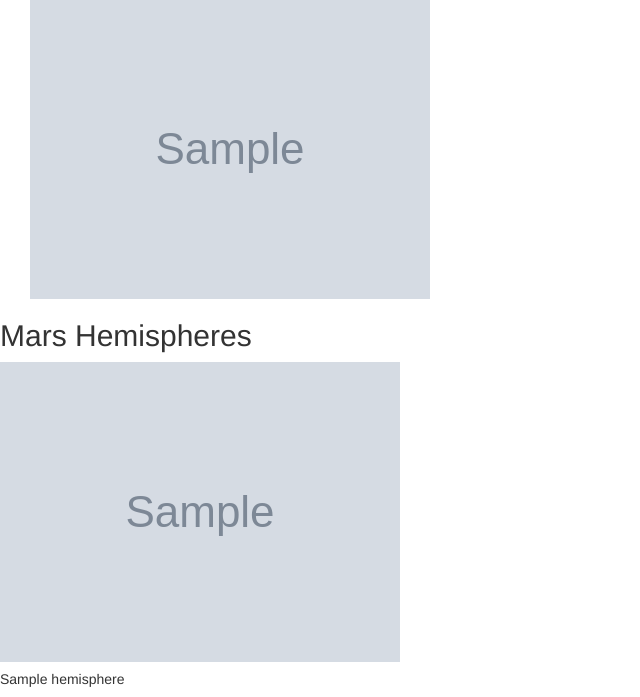
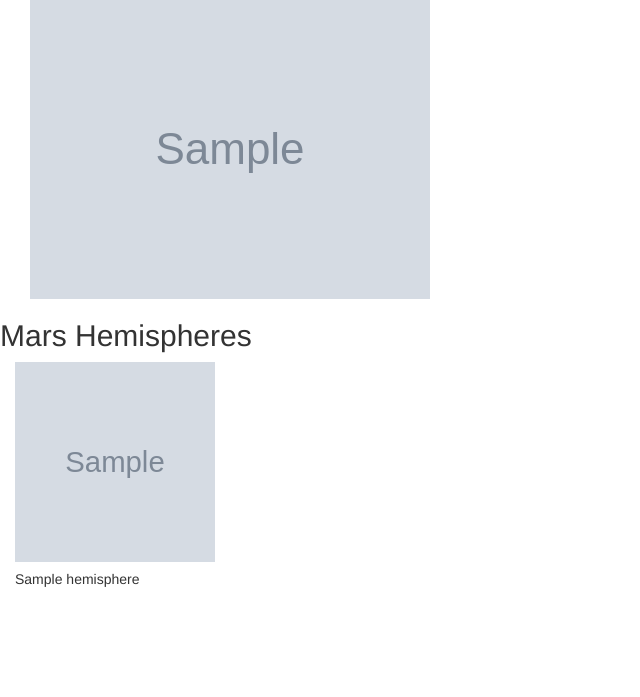
Before and after one commit to SoWhitIs/mission-to-mars, a Flask app: page / in a window 1280 px wide. Shown: the part 468-1165 px from the top of the page, without its empty margins (0-640 px from the left). After the commit the page ends 1055 px from the top, so only its background shows below. Run offline with Flask 2, Linux system fonts and the light colour scheme; grey boxes marked "Sample" are stand-in pictures; a database or web service that is not in the repository returns one stand-in record (values such as "Sample title"); some libraries are stand-ins or nearby versions.

Commit message:
testing layouts

```diff
--- a/templates/index.html
+++ b/templates/index.html
@@ -53,11 +53,15 @@
             <div class="column">
           <h2> Mars Hemispheres</h2>
 
+          <div class="col-sm-8">
+            <div class="center">
           {% for hemisphere in mars.hemispheres %}
-          <img src="{{hemisphere['img_url']|default('static/images/error.png', true)}}" alt="...">
+          <img src="{{hemisphere['img_url']|default('static/images/error.png', true)}}" alt=".." style="width:200px;height:200px;" >
           <h5 id="caption">{{hemisphere['title']}}</h5>
           {% endfor %}
+          </div>
         </div>
+      </div>
       </div>
     </div>
   </body>
```
